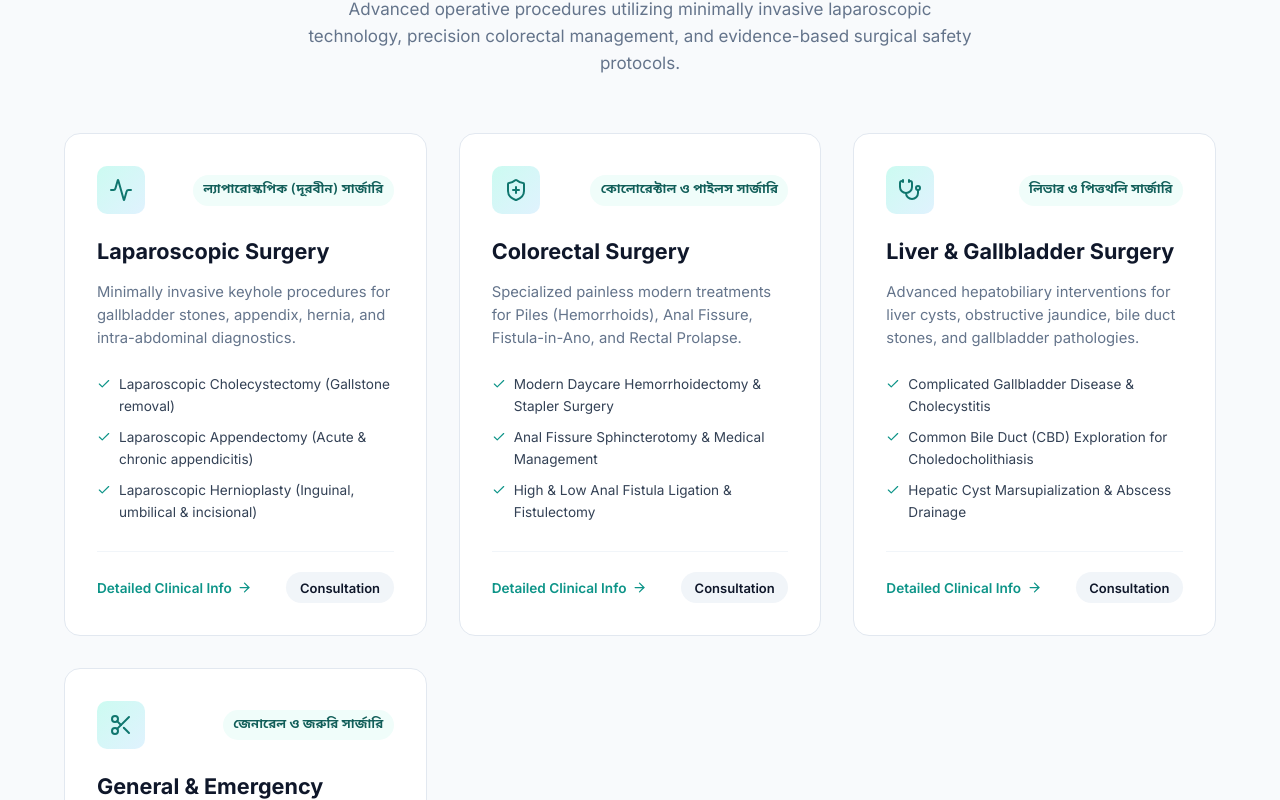
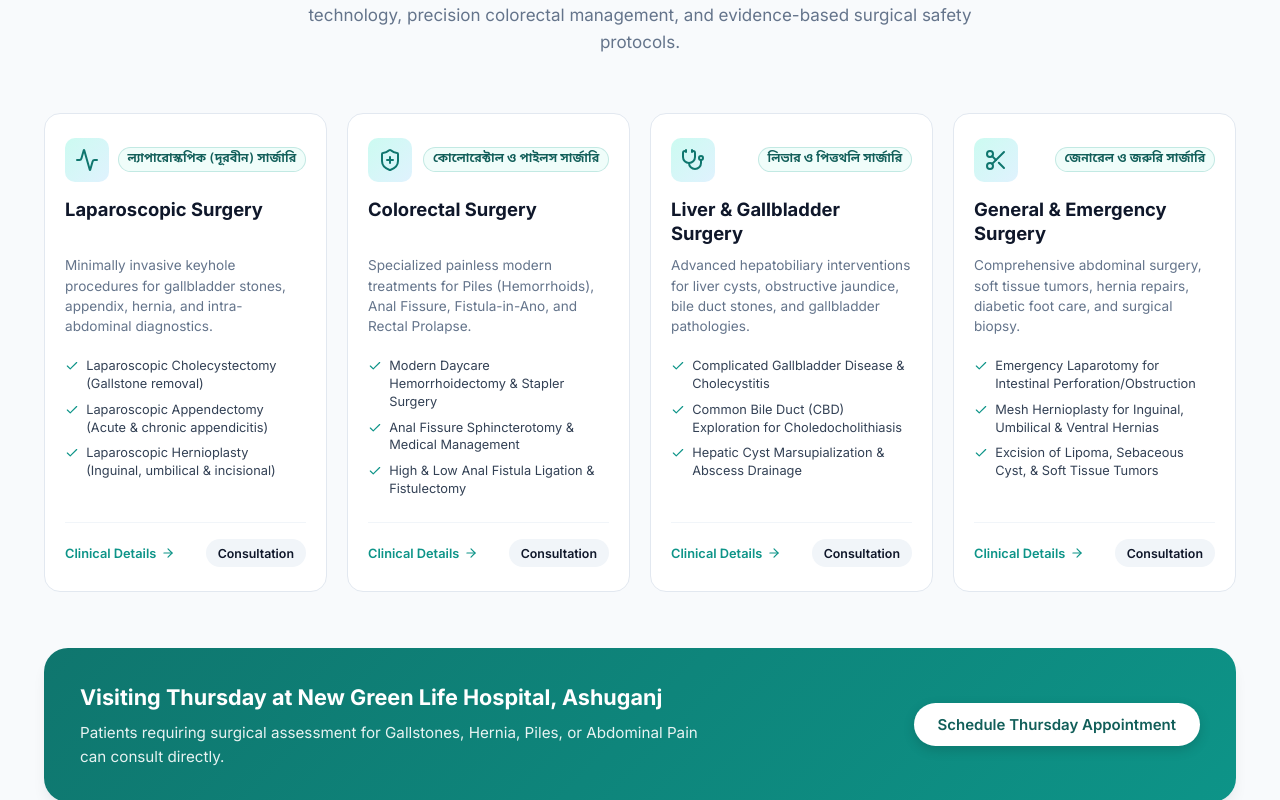
Before and after one commit to Ashadujjaman50/dr.md.jubayer-ahmed-saddam, a React (Vite) app: page / in a window 1280 px wide. Shown: the part 1660-2460 px from the top of the page. Built offline with nearby package versions, Linux system fonts and the light colour scheme; the HTML template or start-up script is replaced by a standard one.

Commit message:
Arrange Specialized Surgical Care cards into single row on desktop with responsive layout

```diff
--- a/src/components/Services.css
+++ b/src/components/Services.css
@@ -4,10 +4,11 @@
   background-color: var(--color-gray-50);
 }
 
+/* 4 Cards in a single row on desktop */
 .services-grid {
   display: grid;
-  grid-template-columns: repeat(auto-fit, minmax(280px, 1fr));
-  gap: 2rem;
+  grid-template-columns: repeat(4, 1fr);
+  gap: 1.25rem;
   margin-bottom: 3.5rem;
 }
 
@@ -15,11 +16,12 @@
   background: white;
   border: 1px solid var(--color-gray-200);
   border-radius: var(--radius-lg);
-  padding: 2rem;
+  padding: 1.5rem 1.25rem;
   display: flex;
   flex-direction: column;
   transition: all 0.3s ease;
   position: relative;
+  height: 100%;
 }
 
 .service-card:hover {
@@ -32,62 +34,73 @@
   display: flex;
   align-items: center;
   justify-content: space-between;
-  margin-bottom: 1.25rem;
+  gap: 0.5rem;
+  margin-bottom: 1rem;
 }
 
 .service-icon-wrapper {
-  width: 48px;
-  height: 48px;
+  width: 44px;
+  height: 44px;
   border-radius: var(--radius-md);
   background: linear-gradient(135deg, var(--color-primary-light) 0%, #E0F2FE 100%);
   color: var(--color-primary-dark);
   display: flex;
   align-items: center;
   justify-content: center;
+  flex-shrink: 0;
 }
 
 .service-bangla-badge {
-  font-size: 0.8rem;
+  font-size: 0.75rem;
   font-weight: 600;
   color: var(--color-primary-darker);
   background: var(--color-primary-soft);
-  padding: 0.3rem 0.65rem;
+  border: 1px solid rgba(13, 148, 136, 0.2);
+  padding: 0.25rem 0.55rem;
   border-radius: var(--radius-full);
+  text-align: right;
+  line-height: 1.3;
 }
 
 .service-title {
-  font-size: 1.35rem;
+  font-size: 1.15rem;
   font-weight: 700;
   color: var(--color-dark);
-  margin-bottom: 0.75rem;
+  margin-bottom: 0.6rem;
+  line-height: 1.3;
+  min-height: 3rem;
+  display: flex;
+  align-items: flex-start;
 }
 
 .service-desc {
-  font-size: 0.925rem;
+  font-size: 0.85rem;
   color: var(--color-gray-500);
-  line-height: 1.55;
-  margin-bottom: 1.5rem;
+  line-height: 1.5;
+  margin-bottom: 1.25rem;
+  min-height: 4.8rem;
 }
 
 .service-procedures-list {
   display: flex;
   flex-direction: column;
-  gap: 0.6rem;
-  margin-bottom: 1.75rem;
+  gap: 0.5rem;
+  margin-bottom: 1.5rem;
 }
 
 .procedure-item {
   display: flex;
   align-items: flex-start;
-  gap: 0.5rem;
-  font-size: 0.85rem;
+  gap: 0.45rem;
+  font-size: 0.8rem;
   color: var(--color-dark-muted);
+  line-height: 1.4;
 }
 
 .procedure-check {
   color: var(--color-primary);
   flex-shrink: 0;
-  margin-top: 3px;
+  margin-top: 2px;
 }
 
 .service-card-actions {
@@ -95,34 +108,36 @@
   display: flex;
   align-items: center;
   justify-content: space-between;
-  gap: 0.75rem;
+  gap: 0.5rem;
   border-top: 1px solid var(--color-gray-100);
-  padding-top: 1.25rem;
+  padding-top: 1rem;
 }
 
 .service-btn-details {
   display: inline-flex;
   align-items: center;
-  gap: 0.35rem;
-  font-size: 0.85rem;
+  gap: 0.3rem;
+  font-size: 0.8rem;
   font-weight: 600;
   color: var(--color-primary);
-  transition: gap 0.2s ease;
+  transition: gap 0.2s ease, color 0.2s ease;
+  white-space: nowrap;
 }
 
 .service-btn-details:hover {
   color: var(--color-primary-dark);
-  gap: 0.55rem;
+  gap: 0.45rem;
 }
 
 .service-btn-book {
-  font-size: 0.8125rem;
+  font-size: 0.775rem;
   font-weight: 600;
   color: var(--color-dark);
   background: var(--color-gray-100);
-  padding: 0.45rem 0.85rem;
+  padding: 0.4rem 0.75rem;
   border-radius: var(--radius-full);
   transition: all 0.2s ease;
+  white-space: nowrap;
 }
 
 .service-btn-book:hover {
@@ -134,7 +149,7 @@
 .ashuganj-service-banner {
   background: linear-gradient(135deg, #0F766E 0%, #0D9488 100%);
   border-radius: var(--radius-xl);
-  padding: 2.25rem;
+  padding: 2rem 2.25rem;
   display: flex;
   align-items: center;
   justify-content: space-between;
@@ -165,6 +180,20 @@
   background: var(--color-gray-100);
 }
 
+/* Responsive Media Queries */
+@media (max-width: 1120px) {
+  .services-grid {
+    grid-template-columns: repeat(2, 1fr);
+    gap: 1.5rem;
+  }
+  .service-title {
+    min-height: auto;
+  }
+  .service-desc {
+    min-height: auto;
+  }
+}
+
 @media (max-width: 868px) {
   .ashuganj-service-banner {
     flex-direction: column;
@@ -172,3 +201,13 @@
     gap: 1.25rem;
   }
 }
+
+@media (max-width: 640px) {
+  .services-grid {
+    grid-template-columns: 1fr;
+    gap: 1.25rem;
+  }
+  .service-card {
+    padding: 1.5rem;
+  }
+}
--- a/src/components/Services.jsx
+++ b/src/components/Services.jsx
@@ -54,9 +54,10 @@ export default function Services({ onSelectService, onOpenAppointment }) {
                   type="button"
                   className="service-btn-details"
                   onClick={() => onSelectService(service)}
+                  title="View detailed clinical information"
                 >
-                  <span>Detailed Clinical Info</span>
-                  <ArrowRight size={15} />
+                  <span>Clinical Details</span>
+                  <ArrowRight size={14} />
                 </button>
                 <button
                   type="button"
--- a/src/index.css
+++ b/src/index.css
@@ -54,7 +54,7 @@
   --radius-full: 9999px;
 
   /* Container */
-  --max-width: 1200px;
+  --max-width: 1240px;
 }
 
 *, *::before, *::after {
```
